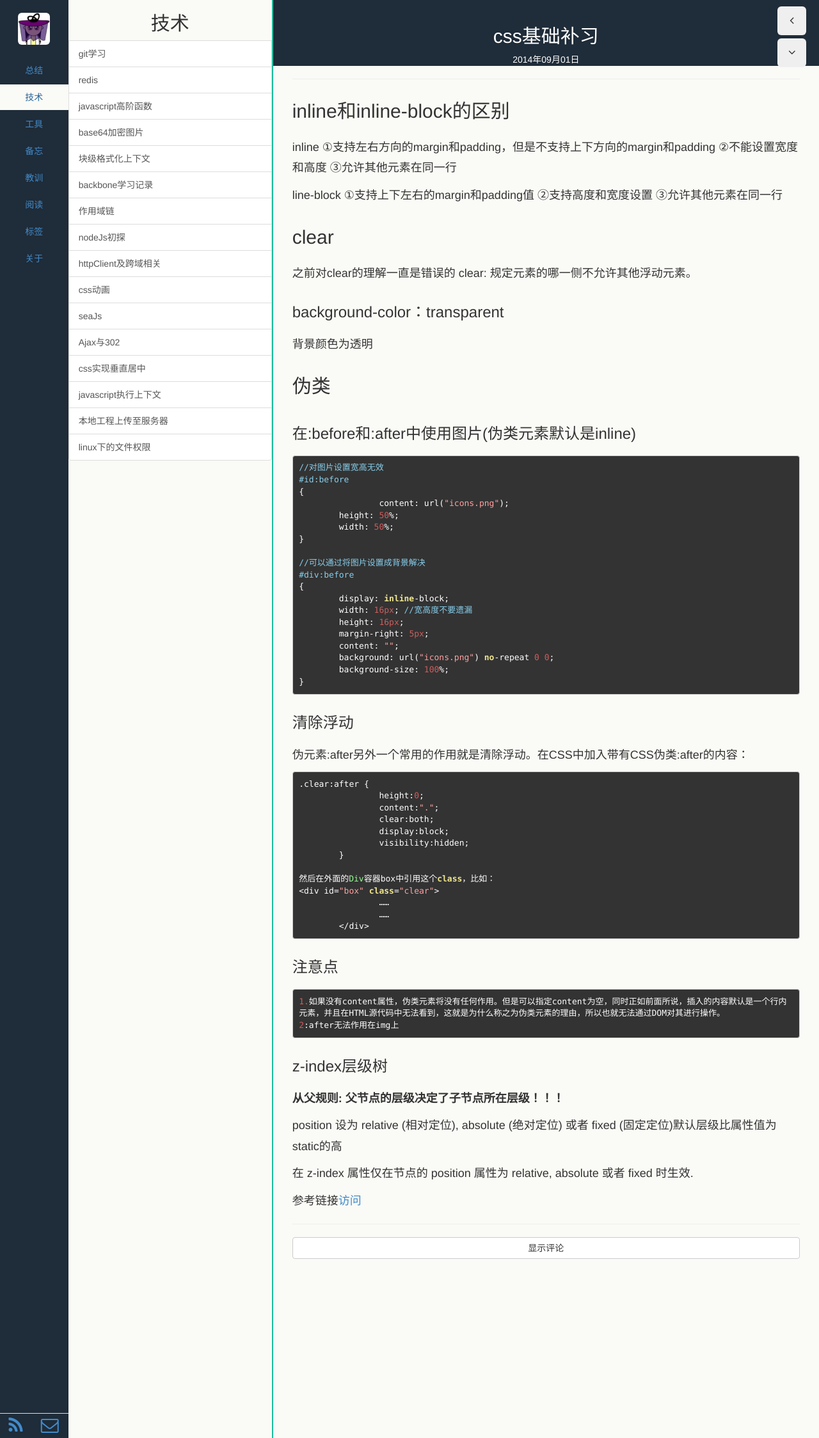
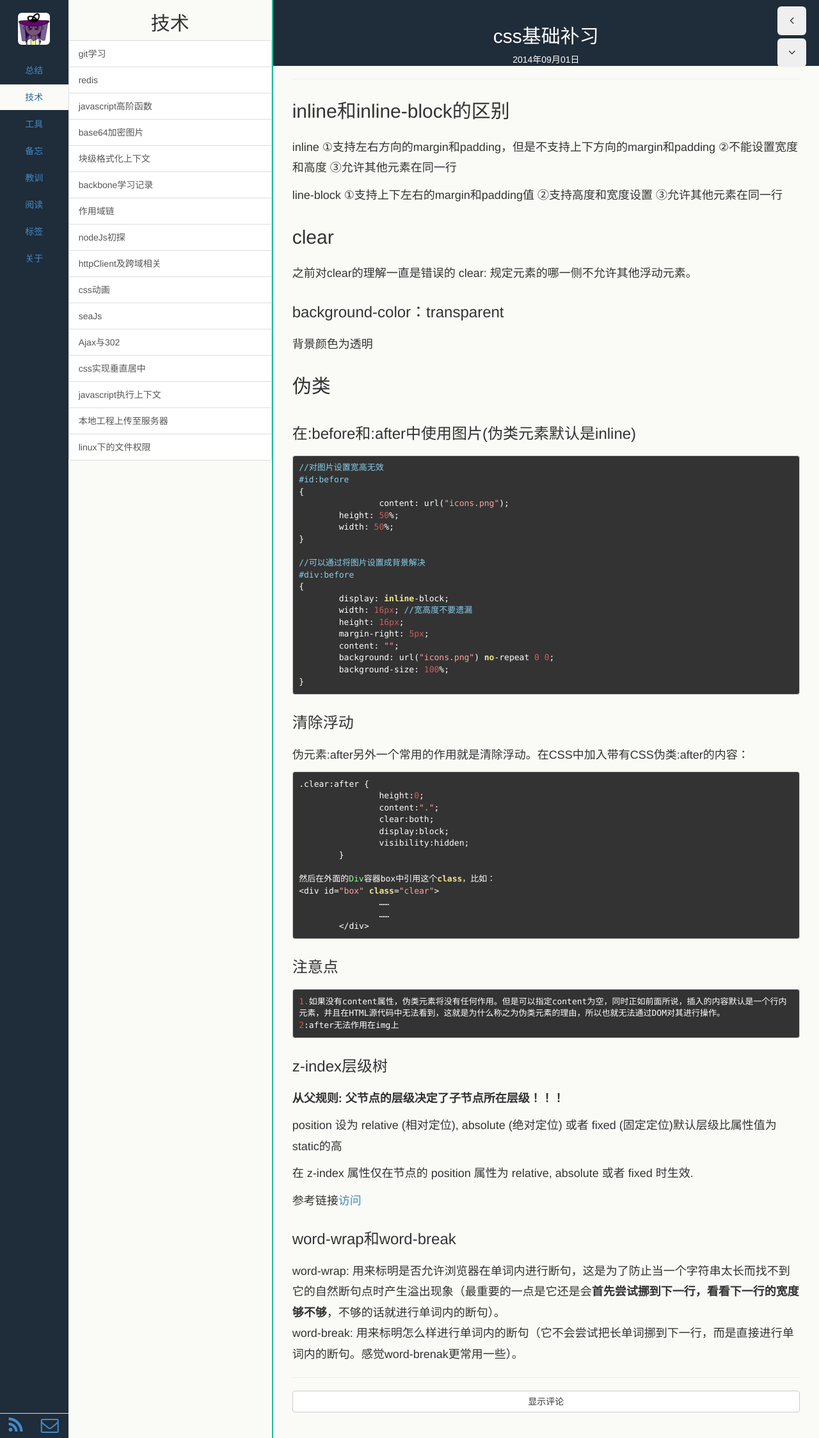
Before and after one commit to echoZQ/echo-blog, a Jekyll site: the page built from _posts/2014-09-01-sth-about-css.md, in a window 1280 px wide. Shown: the whole page at 64% size. Built offline with Jekyll 4.4.1, drawn with Linux system fonts in a browser that asks for light colours; Markdown is read by kramdown in place of the engine named in the settings.

Commit message:
word-wrap和word-break

```diff
--- a/_posts/2014-09-01-sth-about-css.md
+++ b/_posts/2014-09-01-sth-about-css.md
@@ -77,3 +77,7 @@ position 设为 relative (相对定位), absolute (绝对定位) 或者 fixed (
 在 z-index 属性仅在节点的 position 属性为 relative, absolute 或者 fixed 时生效.
 
 参考链接[访问](http://www.neoease.com/css-z-index-property-and-layering-tree/)
+
+### word-wrap和word-break
+word-wrap: 用来标明是否允许浏览器在单词内进行断句，这是为了防止当一个字符串太长而找不到它的自然断句点时产生溢出现象（最重要的一点是它还是会**首先尝试挪到下一行，看看下一行的宽度够不够**，不够的话就进行单词内的断句）。
+word-break: 用来标明怎么样进行单词内的断句（它不会尝试把长单词挪到下一行，而是直接进行单词内的断句。感觉word-brenak更常用一些）。
```
